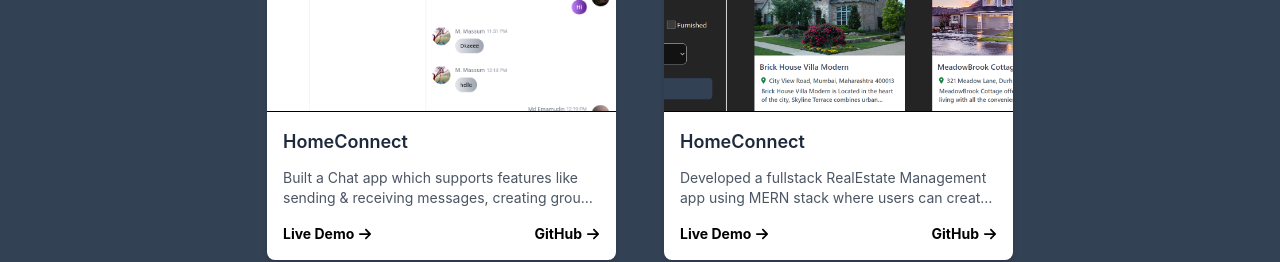
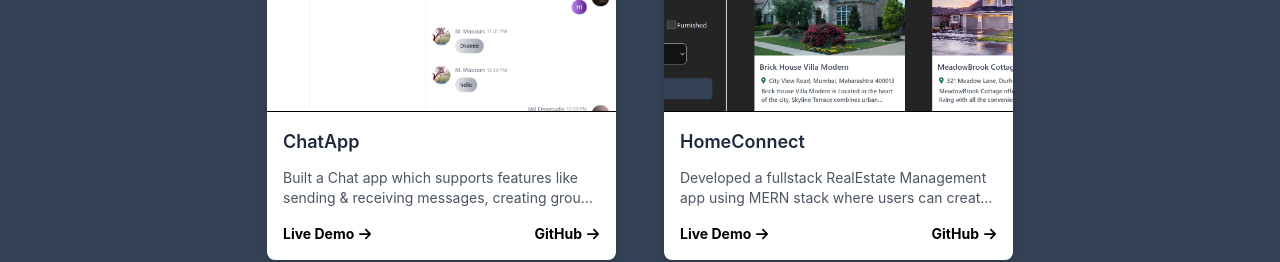
Before and after one commit to MdMassum/Portfolio, a React (Vite) app: page / in a window 1280 px wide. Shown: the part 2400-2662 px from the top of the page. Built offline with nearby package versions, Linux system fonts and the light colour scheme.

Commit message:
Renamed Project

```diff
--- a/src/pages/Projects/MainProj.jsx
+++ b/src/pages/Projects/MainProj.jsx
@@ -12,7 +12,7 @@ function MainProj() {
             image: chatApp,
             git: "https://github.com/MdMassum/chat-box",
             live: "https://massumchatapp.vercel.app/",
-            name: "HomeConnect",
+            name: "ChatApp",
             description: "Built a Chat app which supports features like sending & receiving messages, creating group chats in RealTime using Pusher & Next.js"
         },
         {
```
